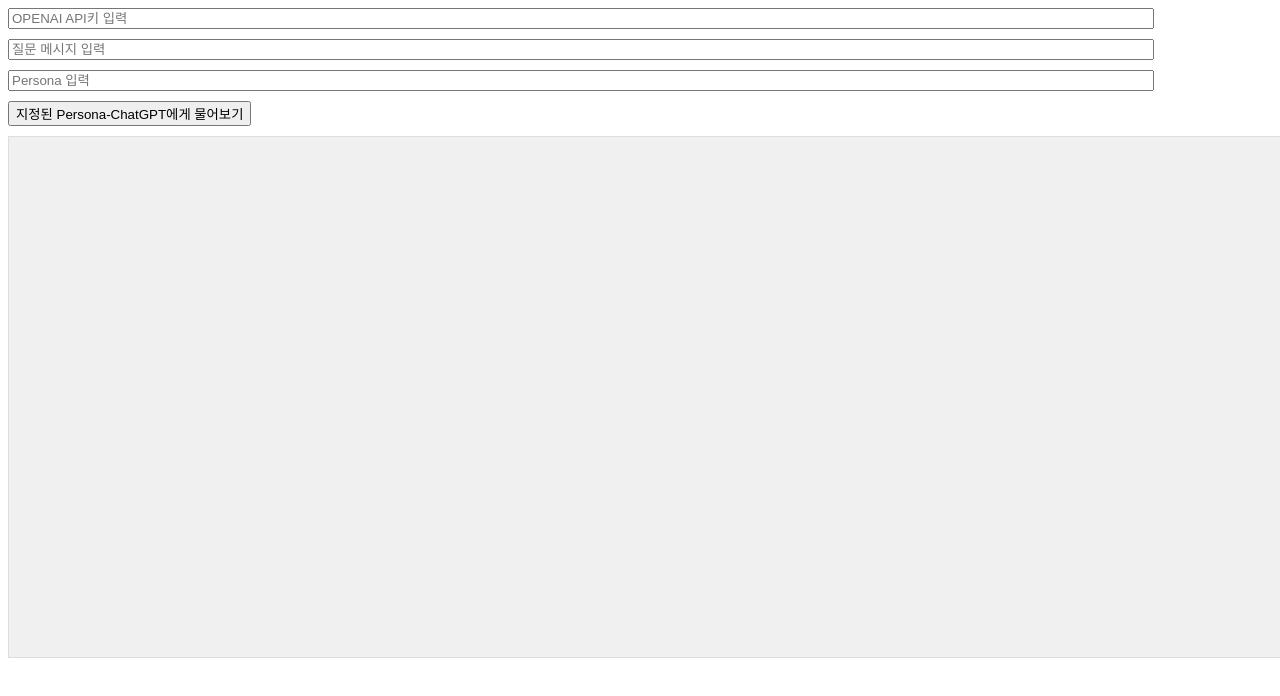
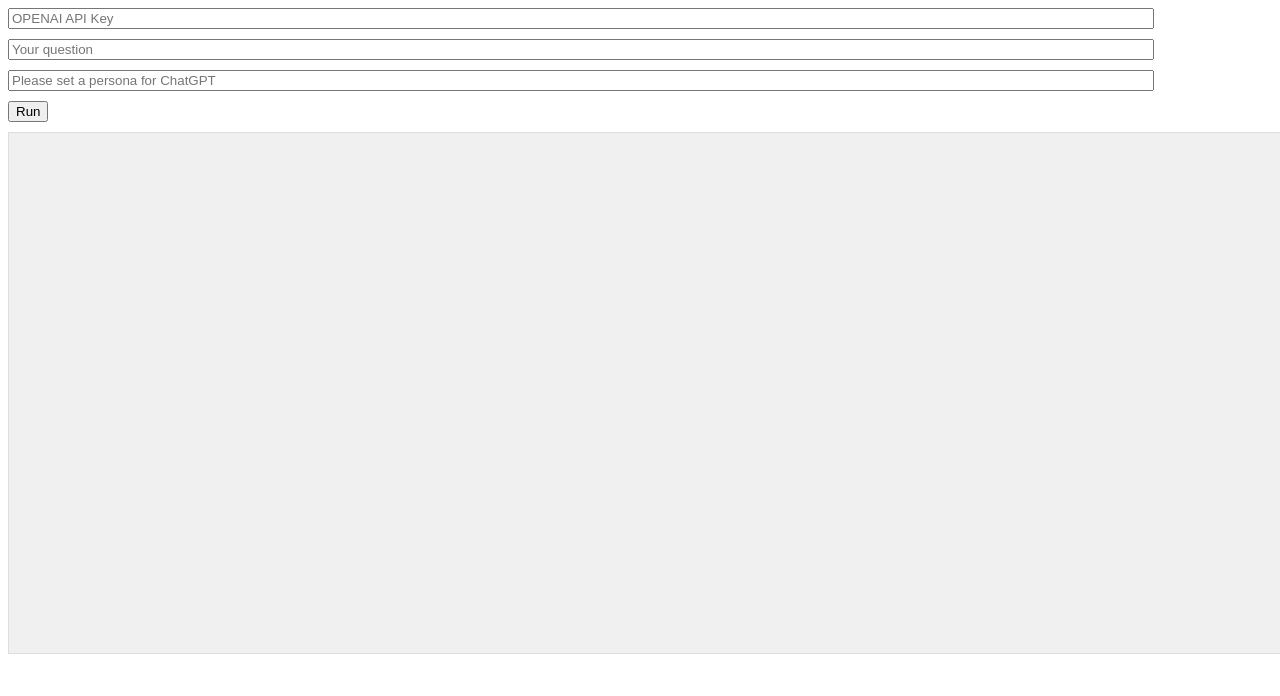
Before and after one commit to nahunhee/ChatGPT_Persona, a plain HTML site: page index.html in a window 1280 px wide. Drawn offline with Linux system fonts and the light colour scheme.

Commit message:
Update index.html

```diff
--- a/index.html
+++ b/index.html
@@ -26,10 +26,10 @@
 </head>
 
 <body>
-    <input type="text" id="apiKeyInput" class="input-field" placeholder="OPENAI API키 입력" />
-    <input type="text" id="messageInput" class="input-field" placeholder="질문 메시지 입력" />
-    <input type="text" id="personaInput" class="input-field" placeholder="Persona 입력" />
-    <button id="startButton">지정된 Persona-ChatGPT에게 물어보기</button>
+    <input type="text" id="apiKeyInput" class="input-field" placeholder="OPENAI API Key" />
+    <input type="text" id="messageInput" class="input-field" placeholder="Your question" />
+    <input type="text" id="personaInput" class="input-field" placeholder="Please set a persona for ChatGPT" />
+    <button id="startButton">Run</button>
     <textarea id="log" readonly></textarea>
 
     <script>
```
